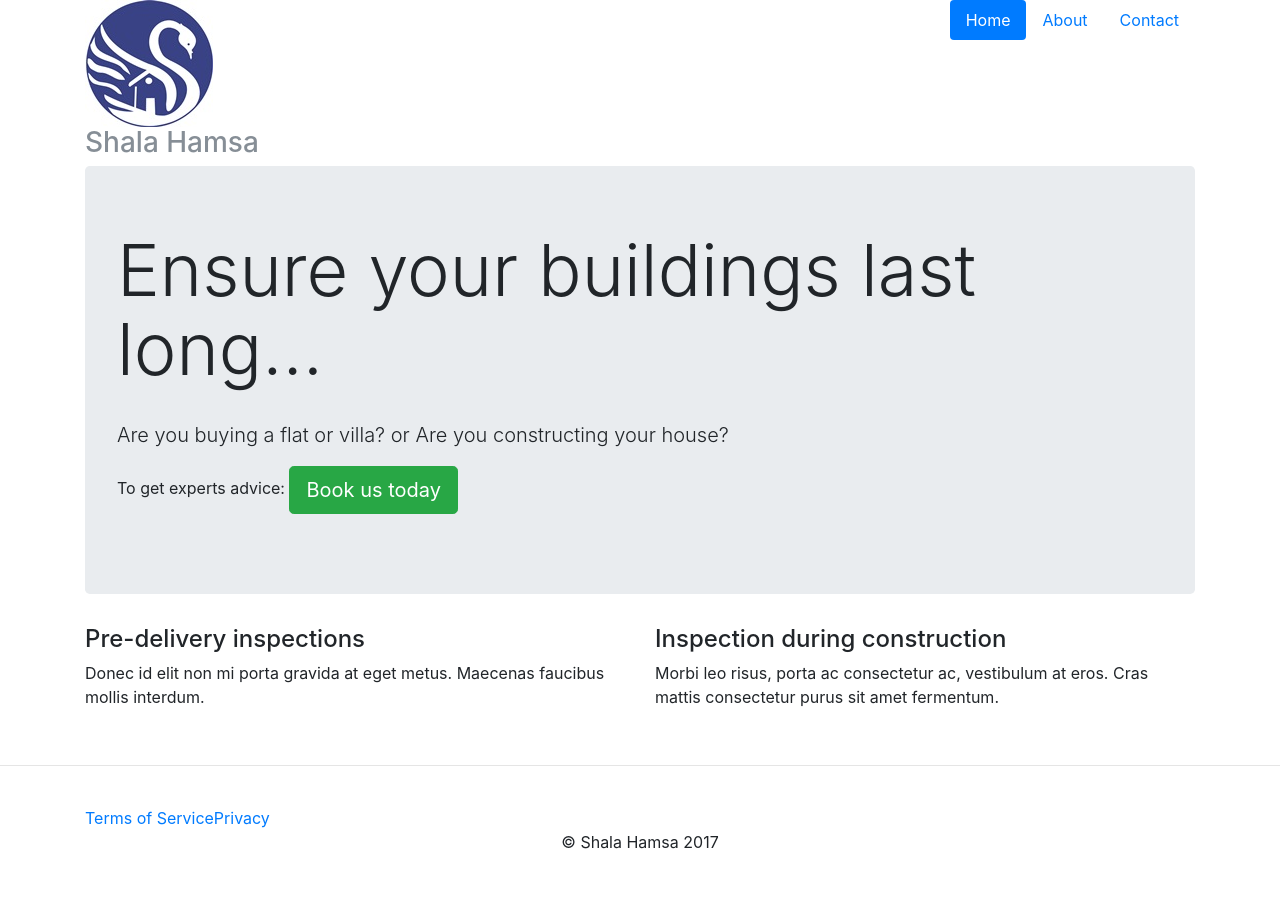
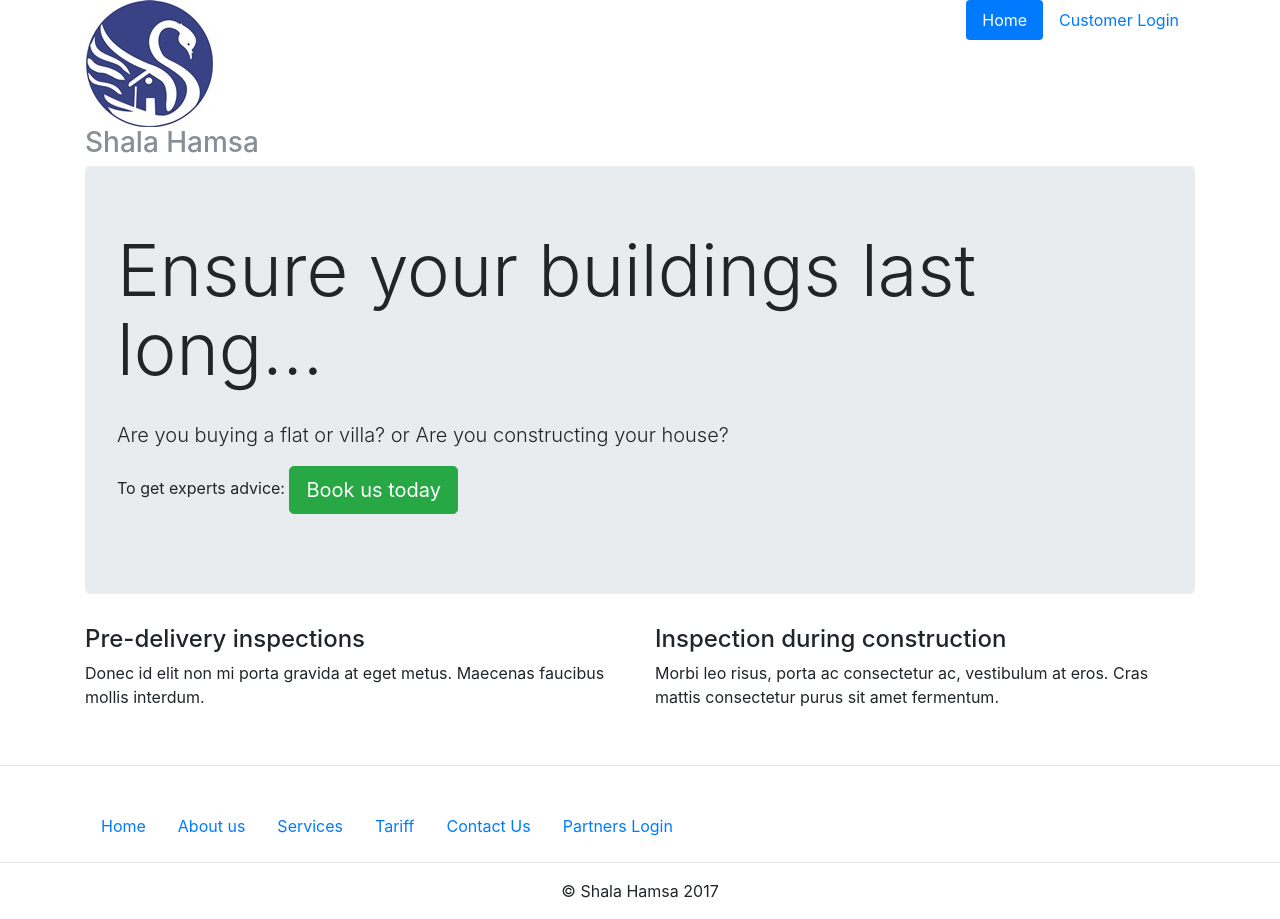
Before and after one commit to nirmal2013/SampleSH, a PHP site: page / in a window 1280 px wide. Before the commit the page ends 849 px from the top, so only its background shows below. Run offline with PHP 8.4, Linux system fonts and the light colour scheme; some libraries are stand-ins or nearby versions.

Commit message:
footer navigation
footer navigation layout placed

```diff
--- a/footer.php
+++ b/footer.php
@@ -3,15 +3,31 @@
 <br>
 <div class="container text-center">
 <div class="row">
-       <div class="col-lg-12">
-           <ul class="nav nav-pills nav-justified">
-
-               <li><a href="#">Terms of Service</a></li>
-               <li><a href="#">Privacy</a></li>
-           </ul>
-       </div>
-   </div>
+     <div class="col-lg-12">
+       <ul class="nav">
+         <li class="nav-item">
+           <a class="nav-link active" href="index.php">Home</a>
+         </li>
+         <li class="nav-item">
+           <a class="nav-link" href="#">About us</a>
+         </li>
+         <li class="nav-item">
+           <a class="nav-link" href="#">Services</a>
+         </li>
+         <li class="nav-item">
+           <a class="nav-link" href="#">Tariff</a>
+         </li>
+         <li class="nav-item">
+           <a class="nav-link" href="#">Contact Us</a>
+         </li>
+         <li class="nav-item">
+           <a class="nav-link" href="#">Partners Login</a>
+         </li>
+      </ul>
+     </div>
+  </div>
 </div>
+<hr class="style1">
 <footer class="footer">
   <p align="center">© Shala Hamsa 2017</p>
 </footer>
--- a/header.php
+++ b/header.php
@@ -17,13 +17,10 @@
           <nav>
             <ul class="nav nav-pills float-right">
               <li class="nav-item">
-                <a class="nav-link active" href="#">Home <span class="sr-only">(current)</span></a>
+                <a class="nav-link active" href="index.php">Home <span class="sr-only">(current)</span></a>
               </li>
               <li class="nav-item">
-                <a class="nav-link" href="#">About</a>
-              </li>
-              <li class="nav-item">
-                <a class="nav-link" href="#">Contact</a>
+                <a class="nav-link" href="#">Customer Login</a>
               </li>
             </ul>
           </nav>
```
